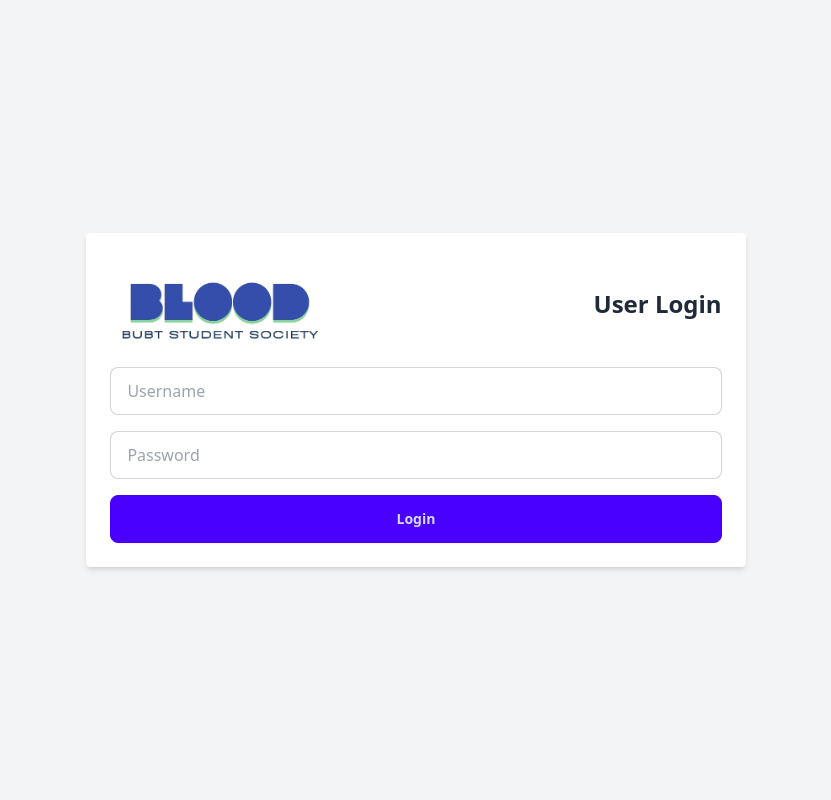
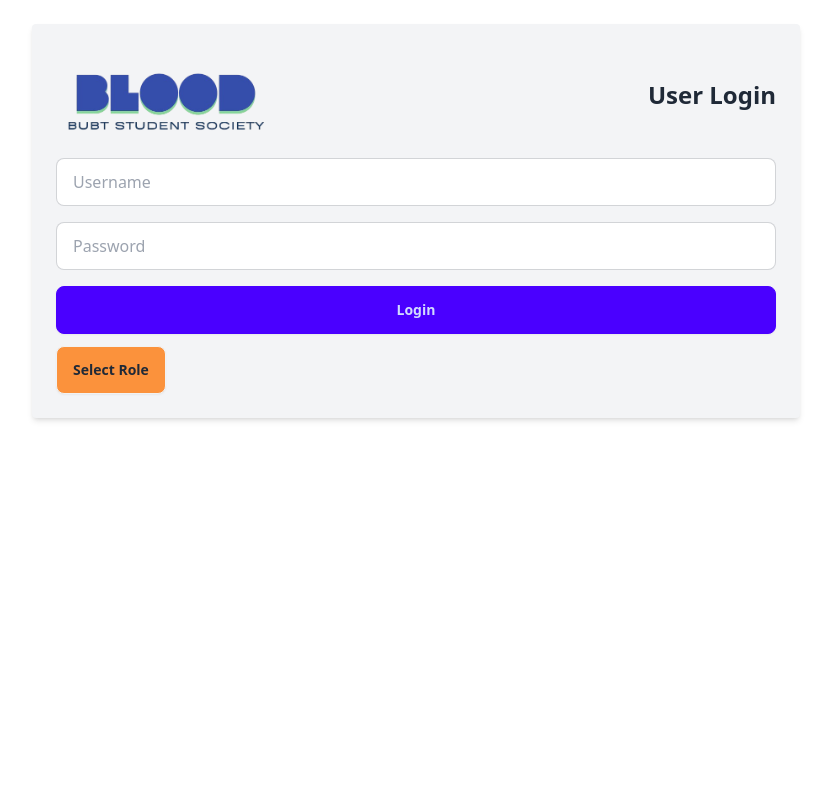
Before and after one commit to RidwanSupon/Blood_Society, a PHP site: page /user/login.php in a window 1280 px wide. Shown: the whole page, without its empty margins (224-1055 px from the left). Run offline with PHP 8.4, Linux system fonts and the light colour scheme; some libraries are stand-ins or nearby versions.

Commit message:
update login pages

```diff
--- a/admin/login.php
+++ b/admin/login.php
@@ -43,7 +43,7 @@ if ($_SERVER['REQUEST_METHOD'] == 'POST') {
     }
 </style>
 </head>
-<body class="flex items-center justify-center rounded-xl mt-6 p-2">
+<body class="max-w-3xl mx-auto flex items-center justify-center rounded-xl mt-6 p-2">
     <form class="bg-gray-100 p-6 rounded shadow-md" method="POST">
     <div class="flex flex-col md:flex-row items-center justify-between">
     <a href=""><img src="../logo.png" alt="" class="w-full md:w-56 -mx-2 mb-6"></a>
@@ -55,6 +55,7 @@ if ($_SERVER['REQUEST_METHOD'] == 'POST') {
         <input type="text" name="username" placeholder="Username" class="input input-bordered w-full mb-4" required>
         <input type="password" name="password" placeholder="Password" class="input input-bordered w-full mb-4" required>
         <button type="submit" class="btn btn-primary w-full">Login</button>
+        <button class="btn bg-orange-400 mt-3 w-auto"><a href="../index.php">Select Role</a></button>
     </form>
 </body>
 </html>
--- a/index.php
+++ b/index.php
@@ -33,7 +33,7 @@ if (isset($_SESSION['admin_logged_in'])) {
 </head>
 <body class="bg-gray-100 flex items-center justify-center h-screen">
     <div class="text-center">
-        <h1 class="text-4xl font-bold mb-4">Welcome to Blood Bank Management System</h1>
+        <h1 class="text-4xl font-bold mb-4">Welcome to BUBT Blood Society</h1>
         <div class="mt-6">
             <a href="admin/login.php" class="btn btn-primary mx-2">Admin Login</a>
             <a href="user/login.php" class="btn btn-secondary mx-2">User Login</a>
--- a/user/login.php
+++ b/user/login.php
@@ -41,9 +41,9 @@ if ($_SERVER['REQUEST_METHOD'] == 'POST') {
     }
 </style>
 </head>
-<body class="bg-gray-100 flex items-center justify-center h-screen">
+<body class="max-w-3xl mx-auto flex items-center justify-center">
 
-    <form class="bg-white p-6 rounded shadow-md" method="POST">
+    <form class="bg-gray-100 p-6 rounded shadow-md mt-6" method="POST">
         <div class="flex flex-row items-center justify-between">
             <a href=""><img src="../logo.png" alt="" class="w-full md:w-56 "></a>
         <h2 class="text-2xl font-bold mb-4">User Login</h2></div>
@@ -53,6 +53,7 @@ if ($_SERVER['REQUEST_METHOD'] == 'POST') {
         <input type="text" name="username" placeholder="Username" class="input input-bordered w-full mb-4" required>
         <input type="password" name="password" placeholder="Password" class="input input-bordered w-full mb-4" required>
         <button type="submit" class="btn btn-primary w-full">Login</button>
+        <button class="btn bg-orange-400 mt-3 w-auto"><a href="../index.php">Select Role</a></button>
     </form>
 </body>
 </html>
--- a/user/request_blood.php
+++ b/user/request_blood.php
@@ -50,7 +50,11 @@ if ($_SERVER['REQUEST_METHOD'] == 'POST') {
 </head>
 <body class="bg-gray-100 p-6 ">
     <form class="max-w-3xl mx-auto bg-gray-100 md:p-6 mt-6 rounded-xl shadow-2xl" method="POST">
-        <h2 class="text-2xl font-bold mb-4">Request Blood</h2>
+    <div class="flex flex-col md:flex-row justify-between items-center">
+
+<a href="../user/user_dashboard.php"><img src="../logo.png" alt="" class="w-full md:w-56 -ml-2"></a>
+<h2 class="text-3xl font-bold">Blood Request</h2>
+</div>
         <?php if (isset($message)): ?>
             <p class="text-green-500 mb-2"><?php echo $message; ?></p>
         <?php endif; ?>
--- a/user/user_dashboard.php
+++ b/user/user_dashboard.php
@@ -40,7 +40,7 @@ require_once '../includes/db_connect.php';
     </div>
     <div class="flex flex-col md:flex-row justify-between items-center">
 
-        <a href="../admin/dashboard.php"><img src="../logo.png" alt="" class="w-full md:w-56 -ml-2"></a>
+        <a href="../user/user_dashboard.php"><img src="../logo.png" alt="" class="w-full md:w-56 -ml-2"></a>
         <h2 class="text-3xl font-bold">Stock Blood</h2>
     </div>
 
```
